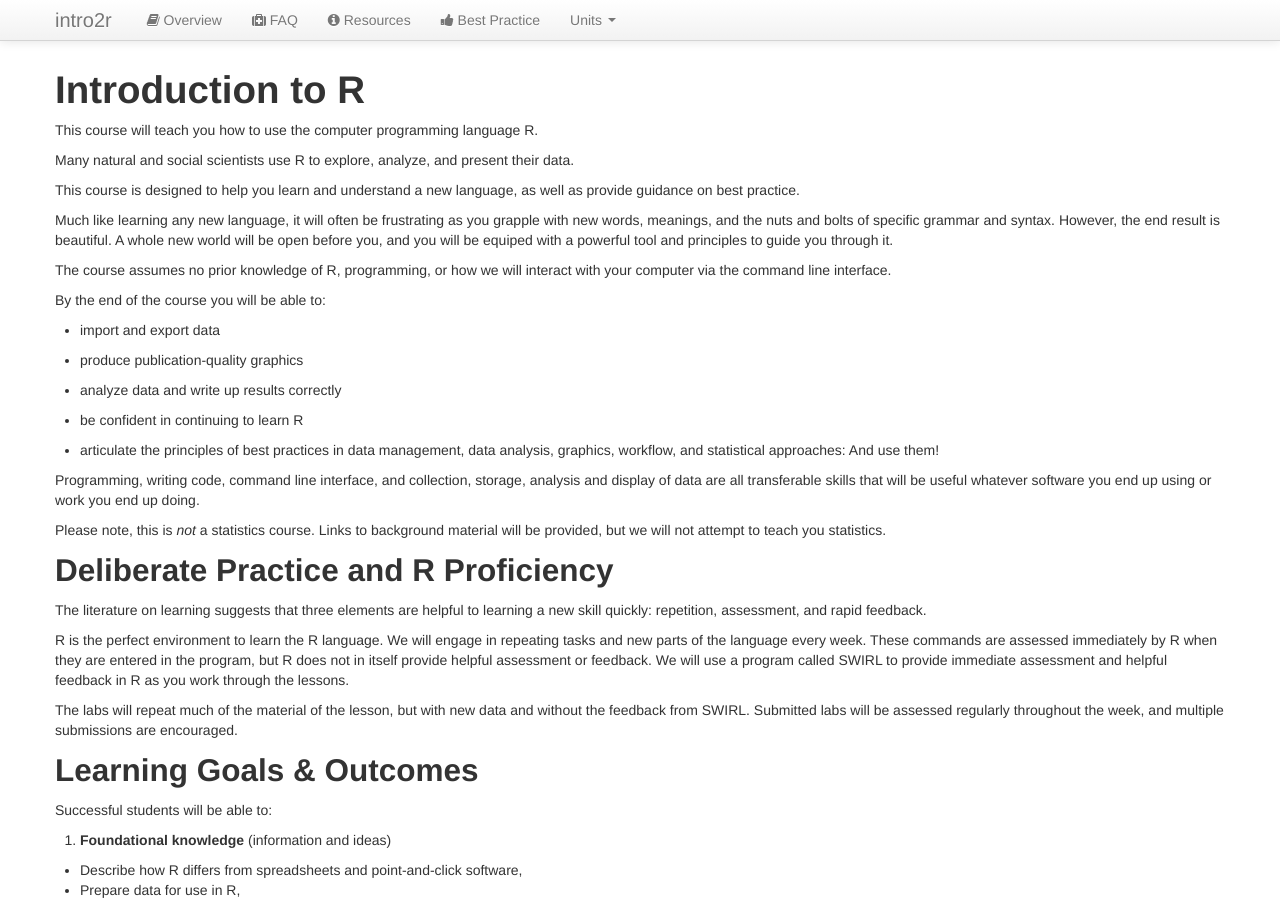
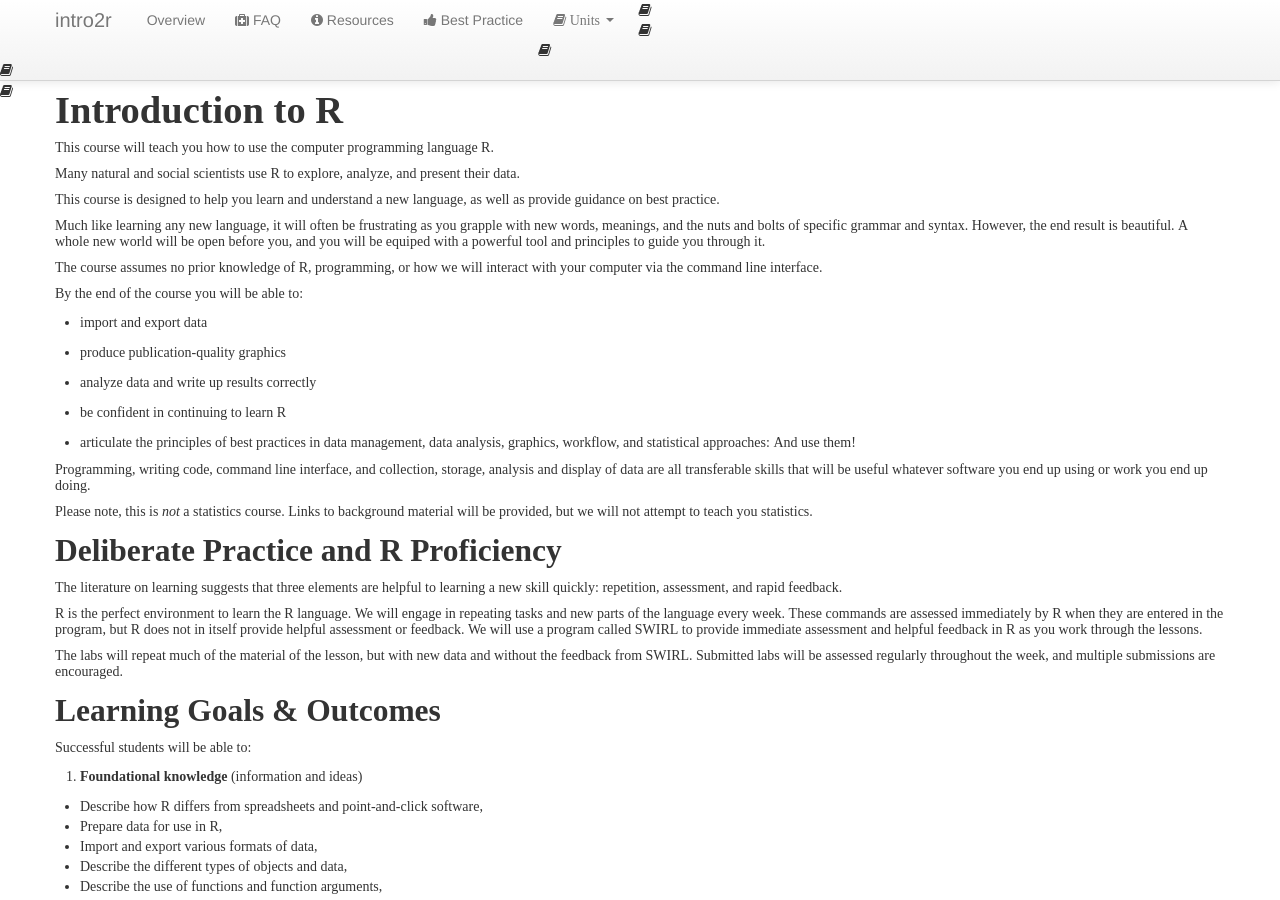
Before and after one commit to intro2r/intro2r, a Jekyll site: the page built from index.md, in a window 1280 px wide and 900 px high. Built offline with Jekyll 4.4.1, drawn with Linux system fonts in a browser that asks for light colours.

Commit message:
Update default.html

```diff
--- a/_layouts/default.html
+++ b/_layouts/default.html
@@ -48,12 +48,12 @@
           <a class="brand" href="index.html">intro2r</a>
           <div class="nav-collapse collapse">
             <ul class="nav">
-              <li><a href="/overview.html"><i class="icon-book" ></i> Overview</a></li>
+              <li><a href="/overview.html"><i class="icon-map-signs" ></i> Overview</a></li>
               <li><a href="/faq.html"><i class="icon-medkit" ></i> FAQ</a></li>
               <li><a href="/resources.html"><i class="icon-info-sign" ></i> Resources</a></li>
               <li><a href="/best.html"><i class="icon-thumbs-up" ></i> Best Practice</a></li>
                     <li class="dropdown">
-        <a class="dropdown-toggle" data-toggle="dropdown" href="#"> Units
+        <a class="dropdown-toggle" data-toggle="dropdown" href="#"><i class="icon-book" > Units
         <span class="caret"></span></a>
         <ul class="dropdown-menu">
           <li><a href="/unit1/"> 1: Getting Started</a></li>
```
